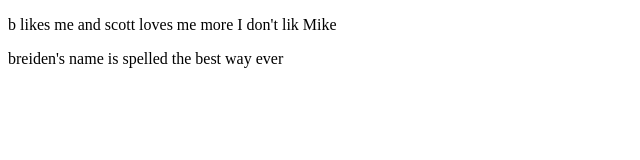
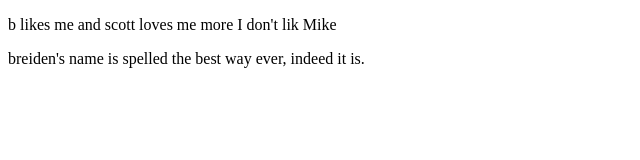
Before and after one commit to instaJam/git-conflicts, a plain HTML site: page index.html in a window 1280 px wide. Shown: the full height of the page, 0-640 px from the left. Drawn offline with Linux system fonts and the light colour scheme.

Commit message:
this is better

```diff
--- a/index.html
+++ b/index.html
@@ -9,7 +9,7 @@
             I don't lik Mike
         </p>
     </head>
-    breiden's name is spelled the best way ever
+    breiden's name is spelled the best way ever, indeed it is.
     <body>
 
     </body>
```
